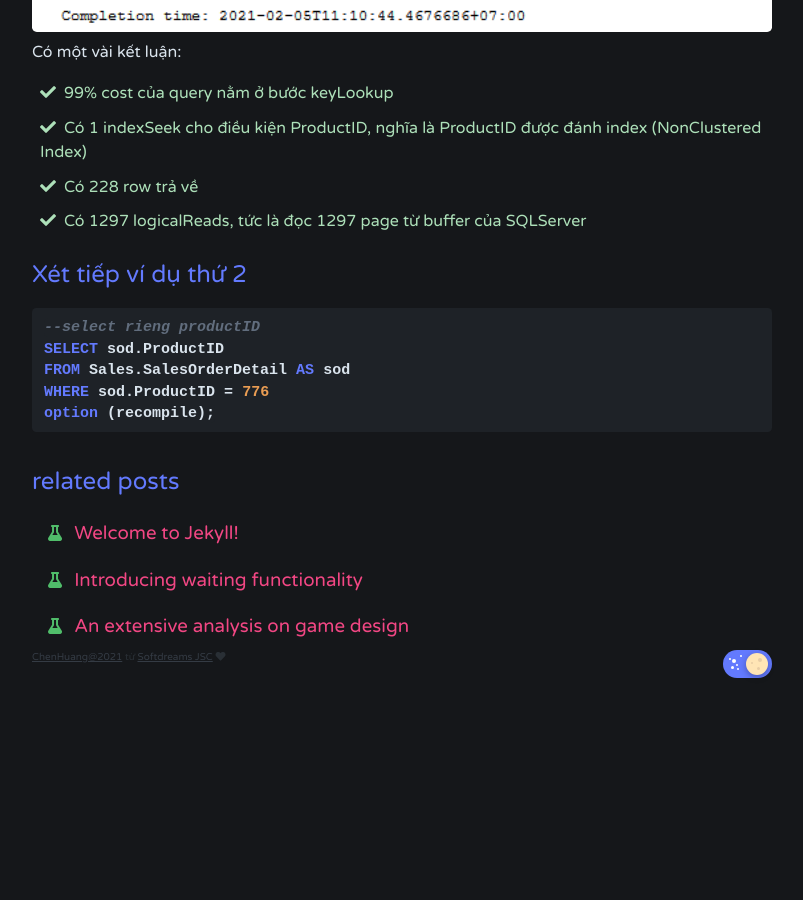
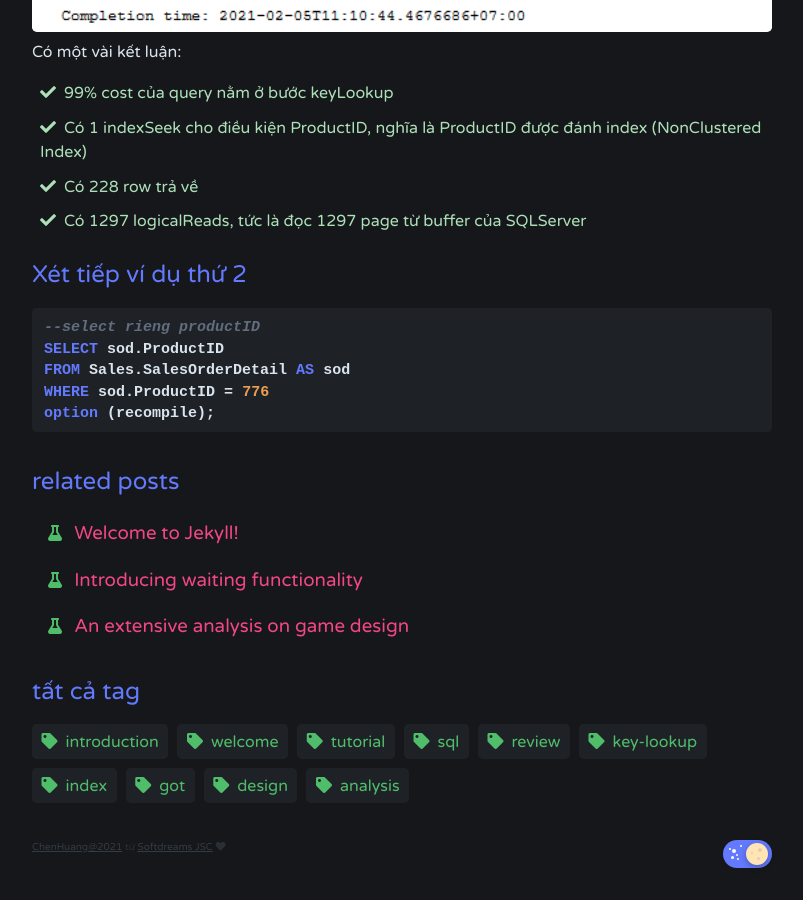
Before and after one commit to chenhuang511/chenhuang511.github.io, a Jekyll site: the page built from _posts/2021-03-03-sqlperf-2-covering-index.md, in a window 1280 px wide and 900 px high, scrolled down 1575 px. Shown: the whole window, without its empty margins (238-1041 px from the left). Built offline with Jekyll 4.4.1, drawn with Linux system fonts in a browser that asks for light colours; comment, search, counter and statistics services are not loaded; before the commit the page ends 2285 px from its top, so only the background shows below that.

Commit message:
done customized taggings

```diff
--- a/_includes/tagcloud.html
+++ b/_includes/tagcloud.html
@@ -1,5 +1,14 @@
-{% assign size = site | tag_cloud | size %}
-  {% if size != 0 %}
-  <h2>các tag</h2>
-  <div class="tag-cloud">{{ site | tag_cloud }}</div>
-  {% endif %}
+<h2>tất cả tag</h2>
+<div class="tag-cloud">
+  {% capture temptags %}
+    {% for tag in site.tags %}
+      {{ tag[1].size | plus: 1000 }}#{{ tag[0] }}#{{ tag[1].size }}
+    {% endfor %}
+  {% endcapture %}
+  {% assign sortedtemptags = temptags | split:' ' | sort | reverse %}
+  {% for temptag in sortedtemptags %}
+    {% assign tagitems = temptag | split: '#' %}
+    {% capture tagname %}{{ tagitems[1] }}{% endcapture %}
+    <a class="tag" href="/tag/{{ tagname }}/">{{ tagname }}</a>
+  {% endfor %}
+</div>
--- a/_layouts/home.html
+++ b/_layouts/home.html
@@ -12,7 +12,6 @@ layout: default
         <div class="post-link-wrapper">
           <a href="{{ post.url | relative_url }}" class="post-link">{{ post.title }}</a>
           <div class="post-meta">
-
             <div class="post-tags">
                 {% for tag in post.tags %}
                 <a class="tag" href="/tag/{{ tag }}/">{{ tag }}</a>
--- a/_posts/2021-03-03-sqlperf-2-covering-index.md
+++ b/_posts/2021-03-03-sqlperf-2-covering-index.md
@@ -2,7 +2,7 @@
 layout: post
 title:  "KeyLookup & Covering Index"
 description: "nâng cao hiệu năng của SQLServer bằng cách tối ưu chi phí trả về từ query"
-tags: sql
+tags: sql index key-lookup
 ---
 
 > Chủ yếu tập trung tối ưu chi phí trả về dữ liệu khi thực hiện query với Nonclusterd Index.
```
